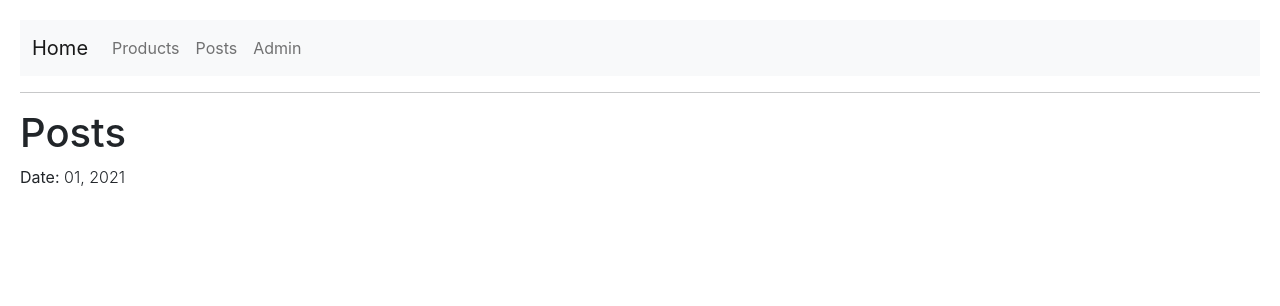
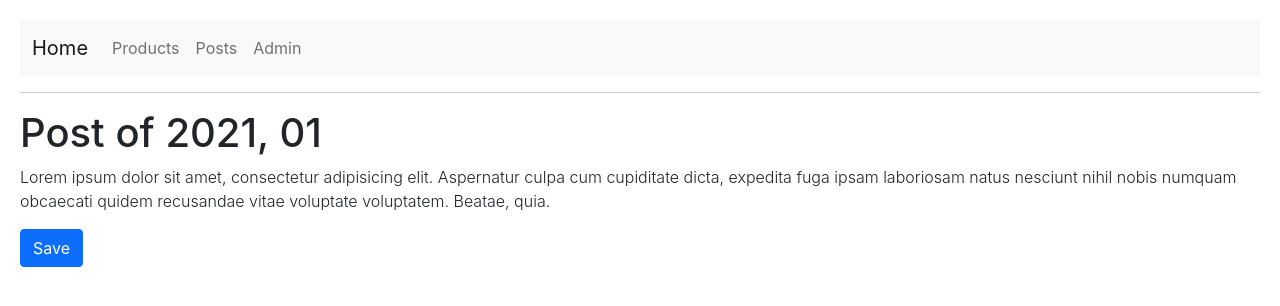
Before and after one commit to anasabufarraj/hello_react_router, a React (Create React App) app: page /posts/2021/01 in a window 1280 px wide. Shown: the top 306 px of the page. Built offline with nearby package versions, Linux system fonts and the light colour scheme.

Commit message:
Add post details

```diff
--- a/src/App.js
+++ b/src/App.js
@@ -4,6 +4,7 @@ import { Route, Switch } from 'react-router-dom';
 import Products from './components/products';
 import ProductDetails from './components/productDetails';
 import Posts from './components/posts';
+import PostDetails from './components/postDetails';
 import Dashboard from './components/admin/dashboard';
 import Home from './components/home';
 import './App.css';
@@ -18,7 +19,8 @@ class App extends React.Component {
           <Switch>
             <Route path="/products/:id" component={ProductDetails} />
             <Route path="/products" render={(props) => <Products prop="hello" {...props} />} />
-            <Route path="/posts/:year?/:month?" component={Posts} />
+            <Route path="/posts/:year/:month" component={PostDetails} />
+            <Route path="/posts" component={Posts} />
             <Route path="/admin" component={Dashboard} />
             <Route path="/" component={Home} />
           </Switch>
--- a/src/components/navbar.jsx
+++ b/src/components/navbar.jsx
@@ -12,7 +12,7 @@ function NavBar() {
             <Link className="nav-link" to="/products">
               Products
             </Link>
-            <Link className="nav-link" to="/posts/2021/January">
+            <Link className="nav-link" to="/posts">
               Posts
             </Link>
             <Link className="nav-link" to="/admin">
--- /dev/null
+++ b/src/components/postDetails.jsx
@@ -0,0 +1,27 @@
+import { Component } from 'react';
+
+class PostDetails extends Component {
+  handleSave = () => {
+    // Navigate to /Posts
+  };
+
+  render() {
+    return (
+      <div>
+        <h1>
+          Post of {this.props.match.params.year}, {this.props.match.params.month}
+        </h1>
+        <p>
+          Lorem ipsum dolor sit amet, consectetur adipisicing elit. Aspernatur culpa cum cupiditate dicta,
+          expedita fuga ipsam laboriosam natus nesciunt nihil nobis numquam obcaecati quidem recusandae vitae
+          voluptate voluptatem. Beatae, quia.
+        </p>
+        <button className="btn btn-primary" onClick={this.handleSave}>
+          Save
+        </button>
+      </div>
+    );
+  }
+}
+
+export default PostDetails;
--- a/src/components/posts.jsx
+++ b/src/components/posts.jsx
@@ -1,10 +1,31 @@
-function Posts(props) {
-  return (
-    <div>
-      <h1>Posts</h1>
-      <b>Date:</b> {props.match.params.month}, {props.match.params.year}
-    </div>
-  );
+import React from 'react';
+import { Link } from 'react-router-dom';
+
+class Posts extends React.Component {
+  state = {
+    posts: [
+      { year: 2021, month: 'June' },
+      { year: 2019, month: 'April' },
+      { year: 2018, month: 'June' },
+    ],
+  };
+
+  render() {
+    return (
+      <div>
+        <h1>Posts</h1>
+        <ul>
+          {this.state.posts.map((post) => (
+            <li>
+              <Link to={`/posts/${post.month}/${post.year}`}>
+                {post.month}, {post.year}
+              </Link>
+            </li>
+          ))}
+        </ul>
+      </div>
+    );
+  }
 }
 
 export default Posts;
--- a/src/components/productDetails.jsx
+++ b/src/components/productDetails.jsx
@@ -9,6 +9,11 @@ class ProductDetails extends Component {
     return (
       <div>
         <h1>Product {this.props.match.params.id} Details</h1>
+        <p>
+          Lorem ipsum dolor sit amet, consectetur adipisicing elit. Consequatur culpa dolor excepturi
+          explicabo modi mollitia natus obcaecati quia quo, sunt temporibus ullam? Cumque doloremque et id
+          magnam mollitia nisi voluptatibus!
+        </p>
         <button className="btn btn-primary" onClick={this.handleSave}>
           Save
         </button>
```
